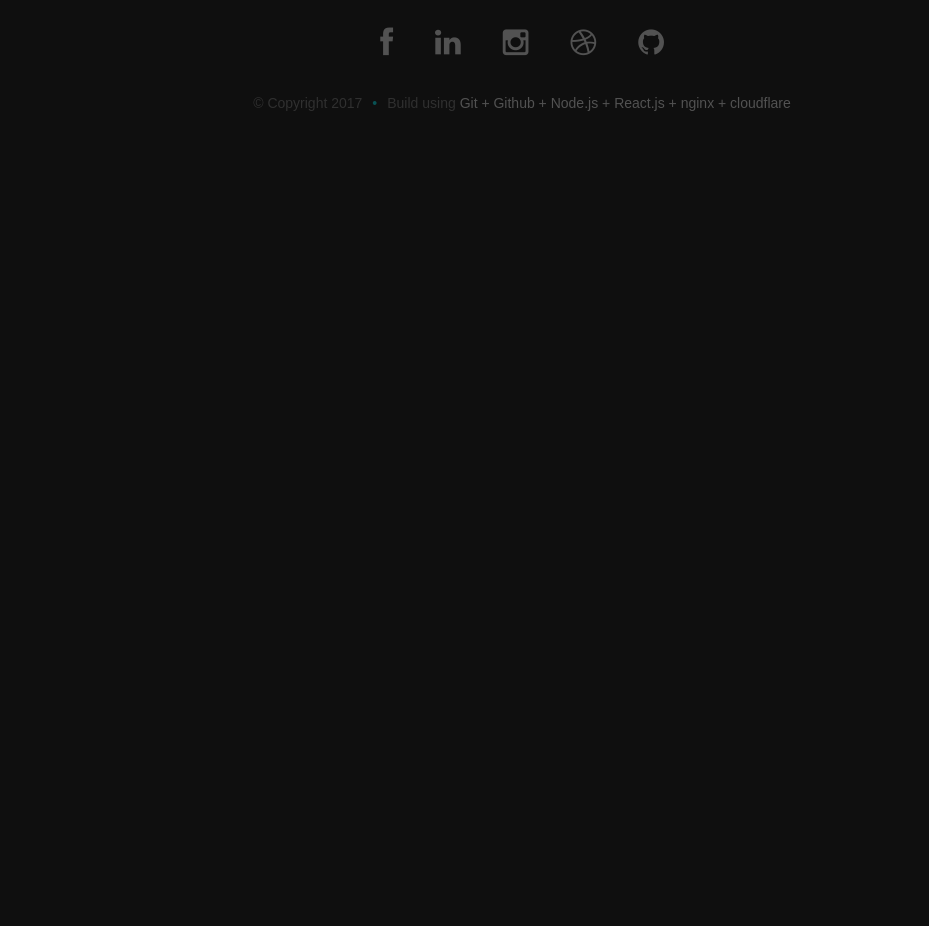
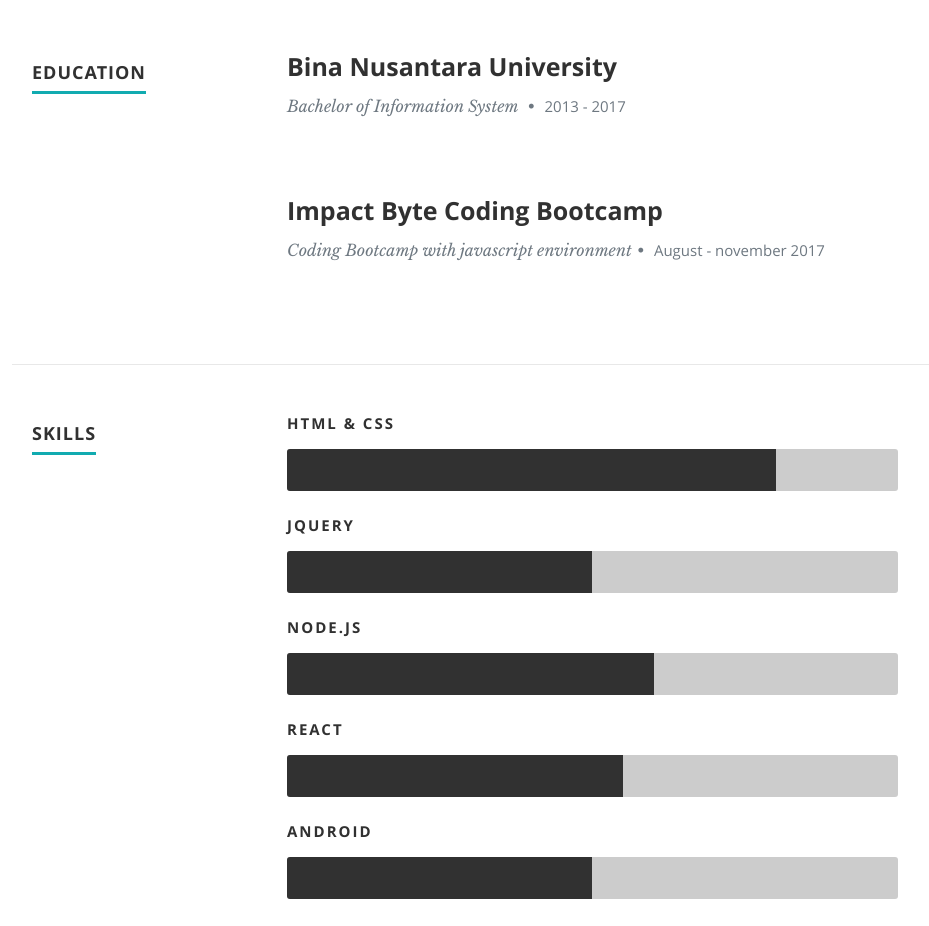
Before and after one commit to thoriqnf/personal, a React (Create React App) app in the folder frontend/: page / in a window 1280 px wide. Shown: the part 1504-2430 px from the top of the page, without its empty margins (118-1047 px from the left). Before the commit the page ends 1670 px from the top, so only its background shows below. Built offline with nearby package versions, Linux system fonts and the light colour scheme.

Commit message:
creating resume page

```diff
--- a/frontend/src/App.js
+++ b/frontend/src/App.js
@@ -13,8 +13,8 @@
       <div className="App">
       <Header></Header>
       <About></About>
-      {/* <Resume></Resume>
-      <Portofolio></Portofolio>
+      <Resume></Resume>
+      {/* <Portofolio></Portofolio>
       <Testimonial></Testimonial>
       <Contacts></Contacts> */}
       <Footer></Footer>
--- a/frontend/src/Components/About.js
+++ b/frontend/src/Components/About.js
@@ -20,9 +20,7 @@
                   I'm a Jakarta based Junior Web Developer who learn fast and passionate to explore web programming.
                   <br/>
                   Currently, I focused develop more than 5+  application using JavaScript environment along with HTML, CSS, jQuery, and React for Frontend. Node.js, Express for Backend,  MongoDB, MySQL for Database Mocha/Chai/Jest for testing, Scrum / Kanban for Agile Software Development, also system administration with Linux tooling and Git source control.
-                  <br/>
-                  kindly visit my personal website thoriqnf.com
-                  <br/>
+                  <br/> <br/>
                   see my CV online http://bit.ly/CVThoriqNurFaizal
                </p>
 
--- a/frontend/src/Components/Resume.js
+++ b/frontend/src/Components/Resume.js
@@ -1,12 +1,81 @@
-import React, { Component } from 'react';
-
+import React, { Component } from "react";
 
 class Resume extends Component {
   render() {
     return (
-      <div className="App">
-        Resume
-     </div>
+      <section id="resume">
+        <div className="row education">
+          <div className="three columns header-col">
+            <h1>
+              <span>EDUCATION</span>
+            </h1>
+          </div>
+
+          <div className="nine columns main-col">
+            <div className="row item">
+              <div className="twelve columns">
+                <h3>Bina Nusantara University</h3>
+                <p className="info">
+                  Bachelor of Information System <span>&bull;</span>{" "}
+                  <em className="date">2013 - 2017</em>
+                </p>
+                <br /> <br />
+              </div>
+            </div>
+
+            <div className="row item">
+              <div className="twelve columns">
+                <h3>Impact Byte Coding Bootcamp</h3>
+                <p className="info">
+                  Coding Bootcamp with javascript environment<span>&bull;</span>{" "}
+                  <em className="date">August - november 2017</em>
+                </p>
+                <br /> <br />
+              </div>
+            </div>
+          </div>
+        </div>
+
+        <div className="row skill">
+          <div className="three columns header-col">
+            <h1>
+              <span>SKILLS</span>
+            </h1>
+          </div>
+
+          <div className="nine columns main-col">
+            <div className="bars">
+              <ul className="skills">
+                <li>
+                  <span className="bar-expand html5" />
+                  <em>HTML & CSS</em>
+                </li>
+                <li>
+                  <span className="bar-expand jquery" />
+                  <em>jQuery</em>
+                </li>
+                <li>
+                  <span className="bar-expand photoshop" />
+                  <em>NODE.JS</em>
+                </li>
+                <li>
+                  <span className="bar-expand illustrator" />
+                  <em>React</em>
+                </li>
+                <li>
+                  <span className="bar-expand wordpress" />
+                  <em>Android</em>
+                </li>
+                <li>
+                  <span className="bar-expand wordpress" />
+                  <em>Java</em>
+                </li>
+
+              </ul>
+            </div>
+          </div>
+        </div>
+      </section>
     );
   }
 }
```
Also changed, not shown: 1 other file (tests, documents, lock files or other folders).
